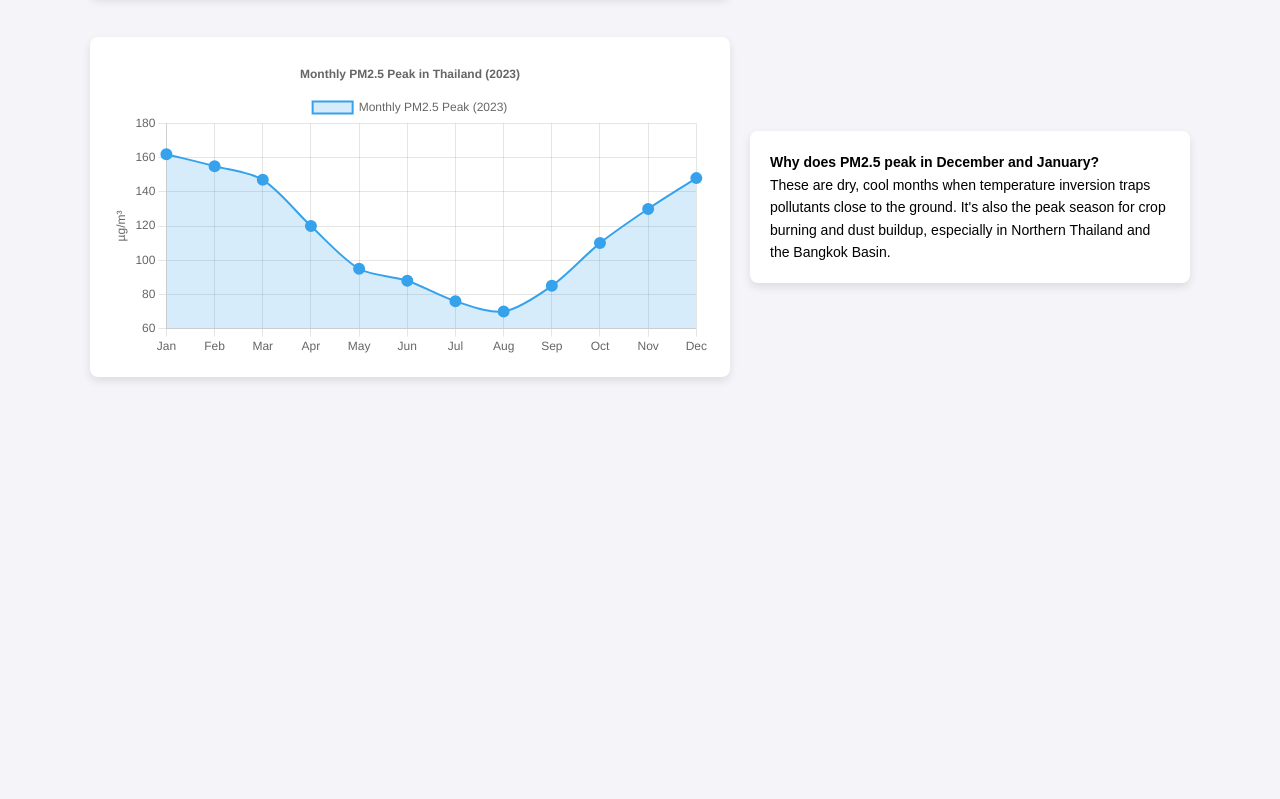
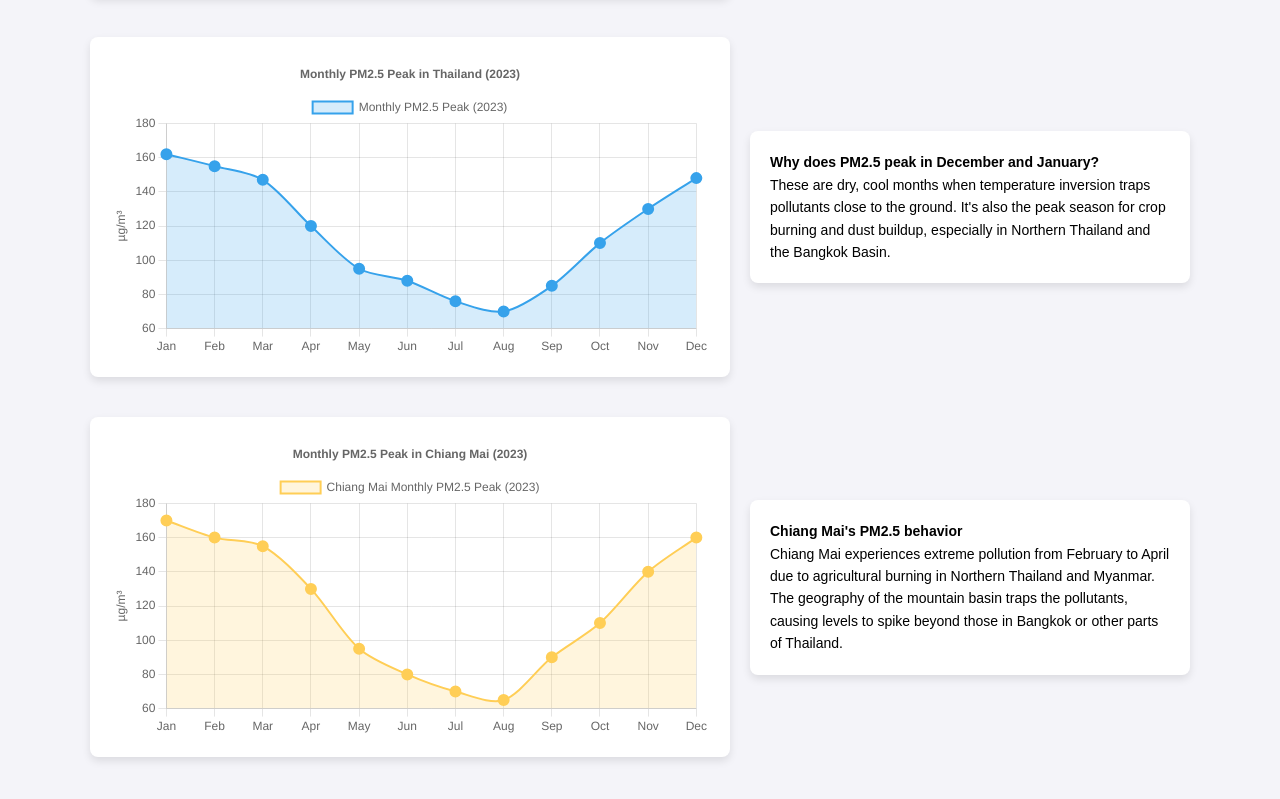
Before and after one commit to taylowdon/taylowdon.github.io, a plain HTML site: page index.html in a window 1280 px wide. Shown: the part 537-1336 px from the top of the page. Before the commit the page ends 1002 px from the top, so only its background shows below. Drawn offline with nearby package versions, Linux system fonts and the light colour scheme.

Commit message:
update 9:57

```diff
--- a/index.html
+++ b/index.html
@@ -3,7 +3,7 @@
 <head>
   <meta charset="UTF-8" />
   <meta name="viewport" content="width=device-width, initial-scale=1.0"/>
-  <title>Bangkok Peak PM2.5 Levels</title>
+  <title>Bangkok and Chiang Mai PM2.5 Levels</title>
   <script src="https://cdn.jsdelivr.net/npm/chart.js"></script>
   <style>
     body {
@@ -52,13 +52,13 @@
   </style>
 </head>
 <body>
-  <h1>Bangkok Peak PM2.5 Overview</h1>
+  <h1>Bangkok and Chiang Mai PM2.5 Overview</h1>
   <p style="text-align: center; max-width: 800px;">
     The first chart shows the <strong>highest recorded daily PM2.5</strong> concentrations each year in Bangkok (2014–2023).<br>
-    The second chart shows <strong>monthly PM2.5 peak values</strong> in Thailand for 2023.
+    The second and third charts show <strong>monthly PM2.5 peak values</strong> in Thailand and Chiang Mai for 2023.
   </p>
 
-  <!-- Section 1: Yearly Chart + Text -->
+  <!-- Section 1: Yearly Chart -->
   <div class="chart-section">
     <div class="chart-container">
       <canvas id="yearlyChart"></canvas>
@@ -71,7 +71,7 @@
     </div>
   </div>
 
-  <!-- Section 2: Monthly Chart + Text -->
+  <!-- Section 2: Thailand Monthly -->
   <div class="chart-section">
     <div class="chart-container">
       <canvas id="monthlyChart"></canvas>
@@ -79,6 +79,17 @@
     <div class="text-explanation">
       <strong>Why does PM2.5 peak in December and January?</strong><br>
       These are dry, cool months when temperature inversion traps pollutants close to the ground. It's also the peak season for crop burning and dust buildup, especially in Northern Thailand and the Bangkok Basin.
+    </div>
+  </div>
+
+  <!-- Section 3: Chiang Mai Monthly -->
+  <div class="chart-section">
+    <div class="chart-container">
+      <canvas id="chiangMaiChart"></canvas>
+    </div>
+    <div class="text-explanation">
+      <strong>Chiang Mai's PM2.5 behavior</strong><br>
+      Chiang Mai experiences extreme pollution from February to April due to agricultural burning in Northern Thailand and Myanmar. The geography of the mountain basin traps the pollutants, causing levels to spike beyond those in Bangkok or other parts of Thailand.
     </div>
   </div>
 
@@ -120,7 +131,7 @@
       }
     });
 
-    // Monthly Chart
+    // Thailand Monthly Chart
     new Chart(document.getElementById('monthlyChart'), {
       type: 'line',
       data: {
@@ -156,6 +167,43 @@
         }
       }
     });
+
+    // Chiang Mai Monthly Chart
+    new Chart(document.getElementById('chiangMaiChart'), {
+      type: 'line',
+      data: {
+        labels: ['Jan', 'Feb', 'Mar', 'Apr', 'May', 'Jun', 'Jul', 'Aug', 'Sep', 'Oct', 'Nov', 'Dec'],
+        datasets: [{
+          label: 'Chiang Mai Monthly PM2.5 Peak (2023)',
+          data: [170, 160, 155, 130, 95, 80, 70, 65, 90, 110, 140, 160],
+          backgroundColor: 'rgba(255, 206, 86, 0.2)',
+          borderColor: 'rgba(255, 206, 86, 1)',
+          borderWidth: 2,
+          fill: true,
+          tension: 0.3,
+          pointRadius: 5,
+          pointBackgroundColor: 'rgba(255, 206, 86, 1)'
+        }]
+      },
+      options: {
+        responsive: true,
+        plugins: {
+          legend: { position: 'top' },
+          title: {
+            display: true,
+            text: 'Monthly PM2.5 Peak in Chiang Mai (2023)'
+          }
+        },
+        scales: {
+          y: {
+            beginAtZero: false,
+            title: { display: true, text: 'µg/m³' },
+            suggestedMin: 60,
+            suggestedMax: 180
+          }
+        }
+      }
+    });
   </script>
 </body>
 </html>
```
Also changed, not shown: indexbackup.html (added).
